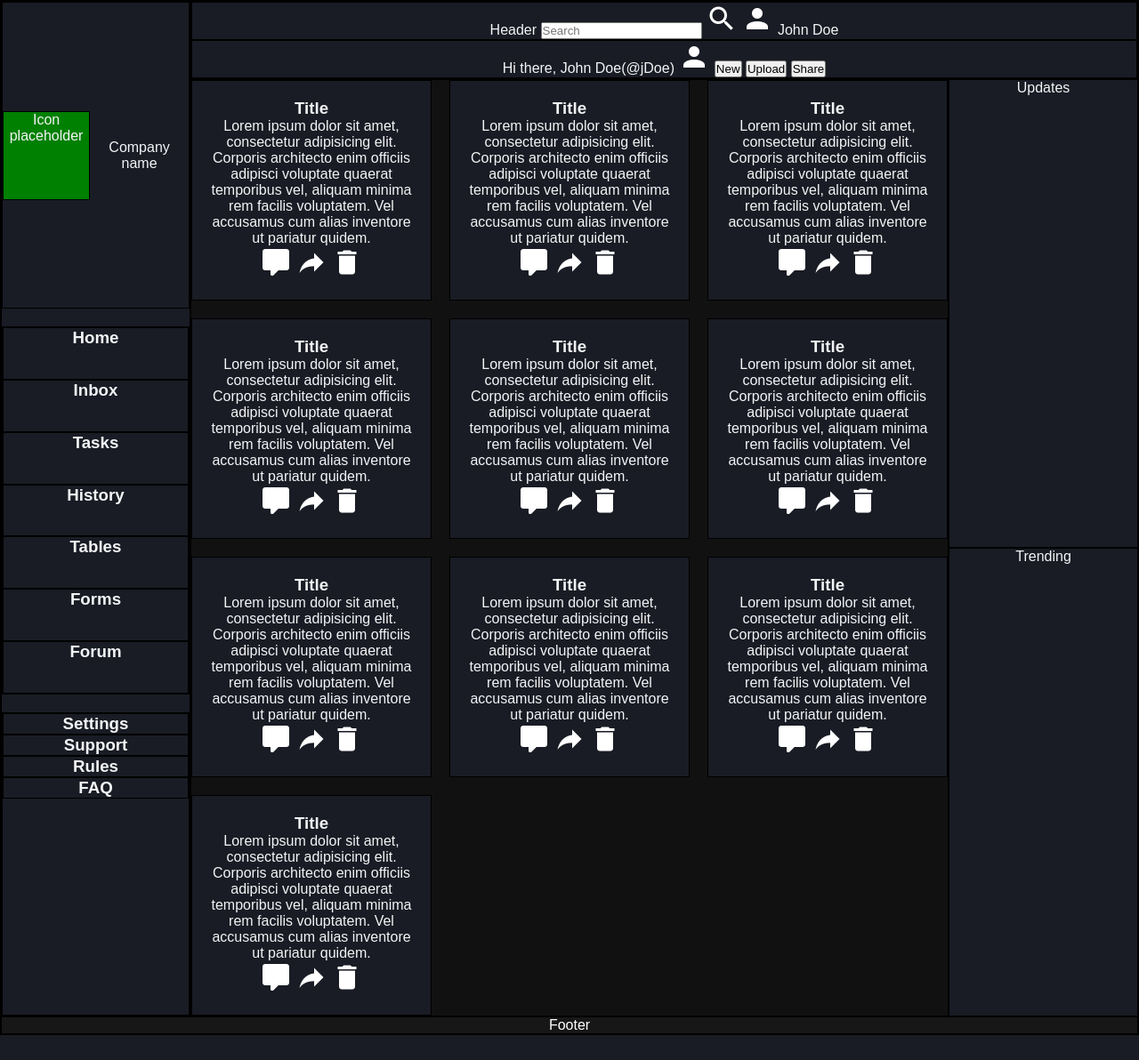
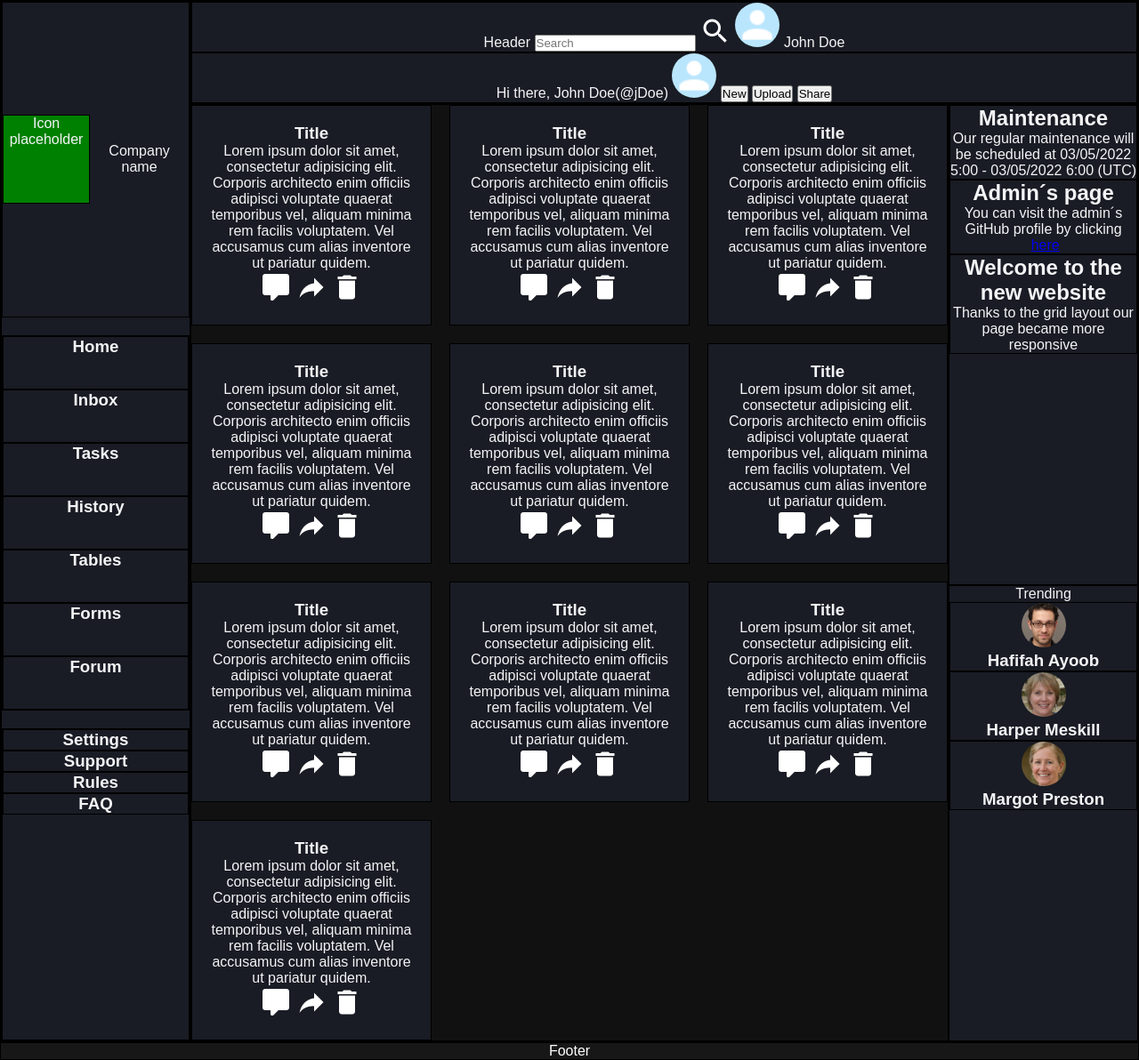
Before and after one commit to DrZero1234/odin_admin_page, a plain HTML site: page index.html in a window 1280 px wide. Shown: the whole page at 89% size. Before the commit the page ends 1164 px from the top, so only its background shows below. Drawn offline with Linux system fonts and the light colour scheme.

Commit message:
Dummy content added

```diff
--- a/index.html
+++ b/index.html
@@ -64,14 +64,14 @@
                 Header
                 <input type="text" name="" id="searchbar" placeholder="Search">
                 <img src="imgs/icons/search.png">
-                <img src="imgs/icons/account.png" alt="John Doe profile picture" class="profile-picture">
+                <img src="imgs/icons/account.png" alt="John Doe profile picture" class="profile-picture default">
                 <span>John Doe</span>
             </div>
 
             <div class="header-bottom">
                 <span>Hi there,</span>
                 <span>John Doe(@jDoe)</span>
-                <img src="imgs/icons/account.png" alt="John Doe profile picture" class="profile-picture">
+                <img src="imgs/icons/account.png" alt="John Doe profile picture" class="profile-picture default">
                 <button>New</button>
                 <button>Upload</button>
                 <button>Share</button>
@@ -162,12 +162,43 @@
         </div>
 
         <div class="dashboard-updates">
-            Updates
+            <div class="update">
+                <h2>Maintenance</h2>
+                <p>Our regular maintenance will be scheduled at 03/05/2022 5:00 - 03/05/2022 6:00 (UTC) </p>
+            </div>
+
+            <div class="update">
+                <h2>Admin´s page</h2>
+                <p>You can visit the admin´s GitHub profile by clicking  <a href="https://github.com/DrZero1234">here</a></p>
+            </div>
+
+            <div class="update">
+                <h2>Welcome to the new website</h2>
+                <p>Thanks to the grid layout our page became more responsive</p>
+            </div>
         </div>
 
 
         <div class="dashboard-trending">
             Trending
+            <div class="trending-user">
+                <img src="imgs/users/user1.jpg" alt="Hafifah Ayoob" class="profile-picture">
+                <h3>Hafifah Ayoob</h3>
+            </div>
+
+            <div class="trending-user">
+                <img src="imgs/users/user2.jpg" alt="Harper Meskill" class="profile-picture">
+                <h3>Harper Meskill</h3>
+            </div>
+
+            <div class="trending-user">
+                <img src="imgs/users/user3.jpg" alt="Margot Preston" class="profile-picture">
+                <h3>Margot Preston</h3>
+            </div>
+
+
+
+            </div>
         </div>
 
         <div class="dashboard-footer">
--- a/styles.css
+++ b/styles.css
@@ -7,6 +7,7 @@
 :root  {
     --dark: #191c24;
     --black: #18181B;
+    --profile-blue: #BAE6FD;
 }
 
 html {
@@ -79,6 +80,7 @@ html {
     grid-area: trending;
 }
 
+
 .dashboard-updates {
     grid-area: updates;
 }
@@ -96,3 +98,13 @@ div {
     height: 100px;
     width: 100px;
 }
+
+.profile-picture {
+    width: 50px;
+    height: 50px;
+    border-radius: 100%;
+}
+
+.default {
+    background-color: var(--profile-blue);
+}
```
Also changed, not shown: imgs/users/user1.jpg (added), imgs/users/user2.jpg (added), imgs/users/user3.jpg (added).
